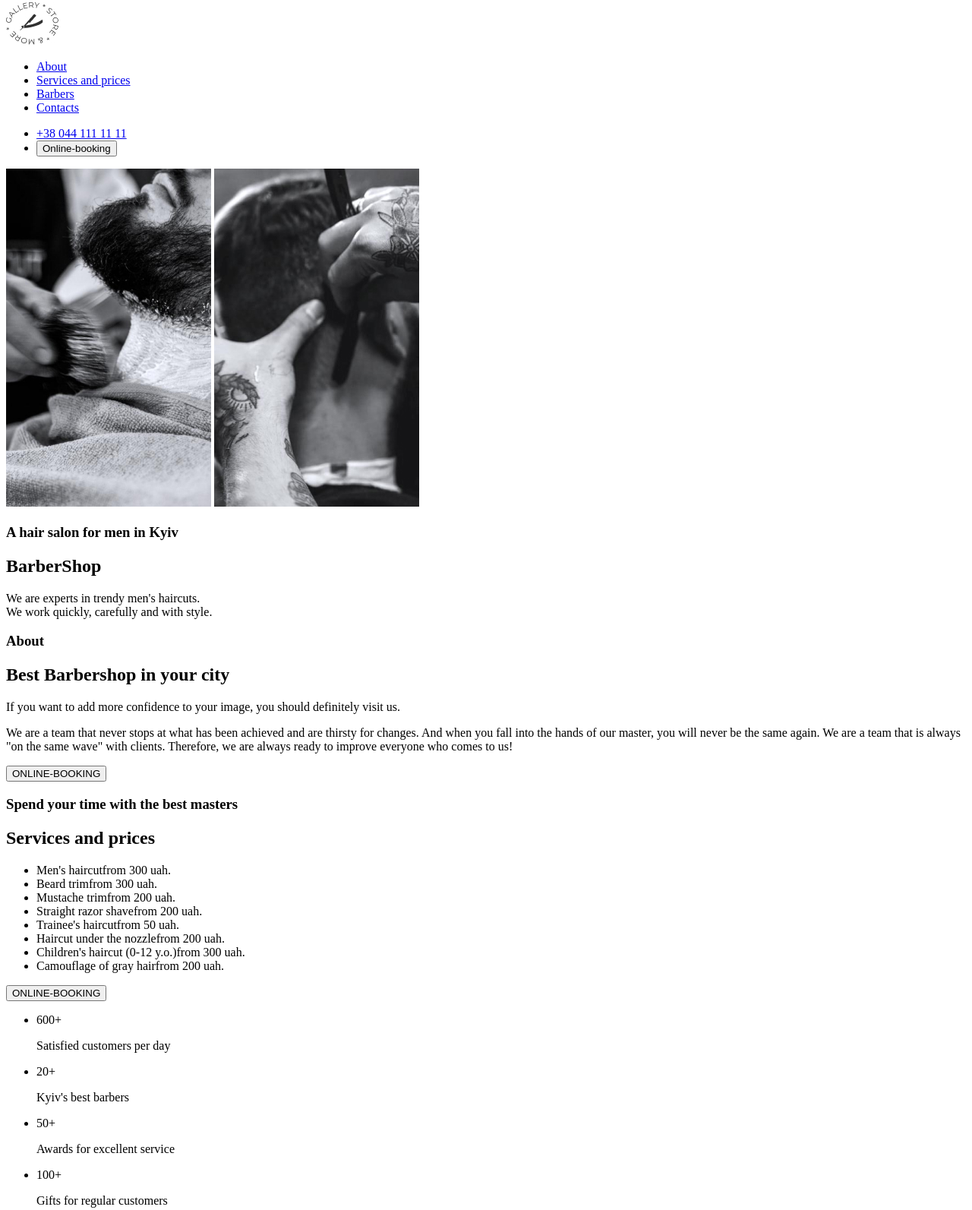
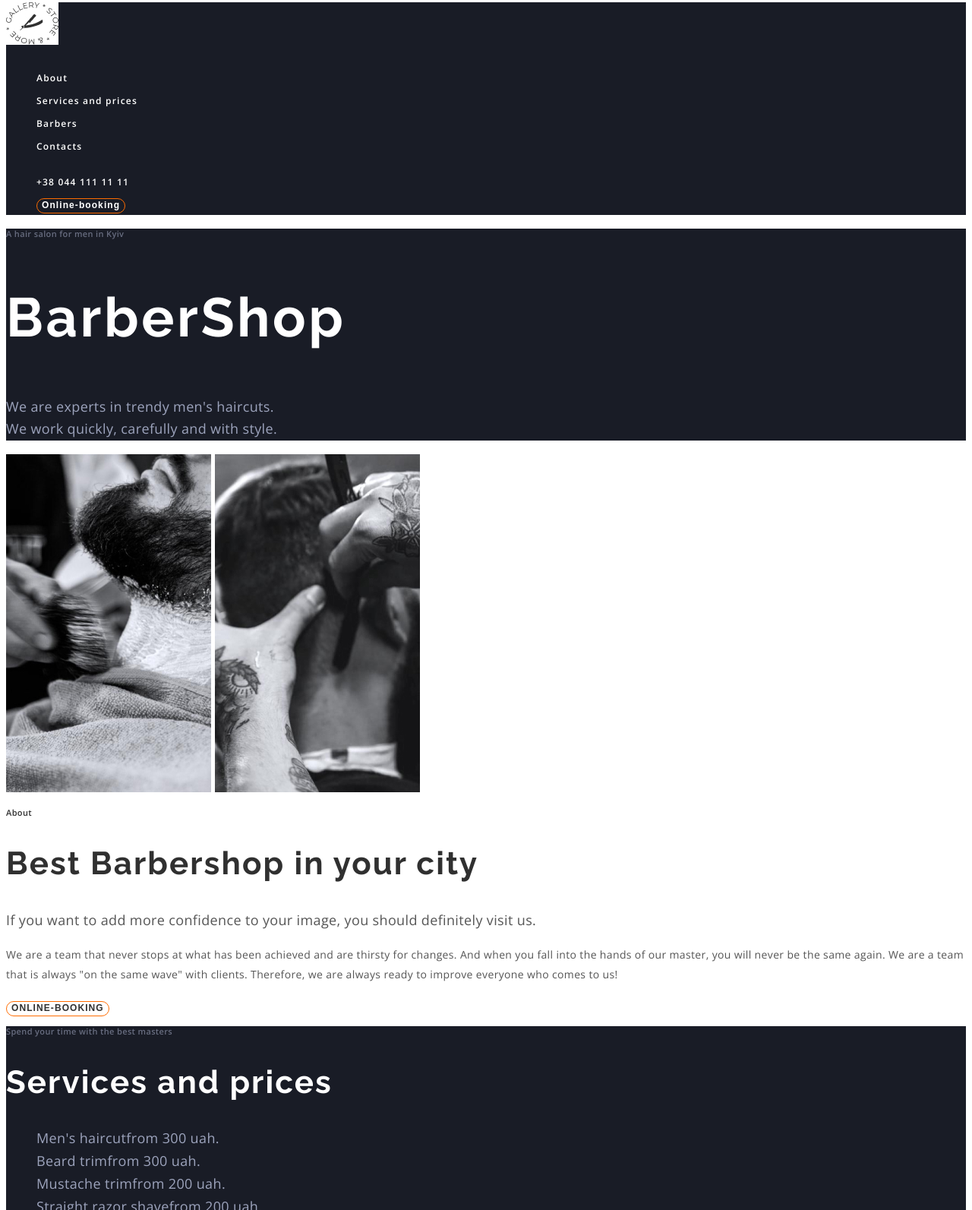
Before and after one commit to Statii87/barbershop, a plain HTML site: page index.html in a window 1280 px wide. Shown: the part 5-1598 px from the top of the page at 76% size. Drawn offline with nearby package versions, Linux system fonts and the light colour scheme.

Commit message:
CSS part 1

```diff
--- /dev/null
+++ b/css/styles.css
@@ -0,0 +1,147 @@
+:root{
+  --hilight-color:#FF6C00;
+  --white-color:#fff;
+  --dark-bg: #191C26;
+}
+body{
+    font-size: 18px;
+    color: #555555;
+    font-family: 'Open Sans', sans-serif;
+    line-height: 1.66;
+    letter-spacing: 0.02em;
+    font-weight: 400;
+}
+.logo{
+    background-color: transparent;
+}
+.unstyled-list{
+    list-style-type: none;
+}
+.link{
+    text-decoration: none;
+}
+.dark-section{
+    background-color: var(--dark-bg);
+}
+.page-section{
+
+}
+.page-section.dark-section{
+
+}
+.page-header{
+    background-color: var(--dark-bg);
+}
+/* Header style */
+.main-nav-link{
+    color: var(--white-color);
+    font-weight: 600;
+    font-size: 12px;
+    line-height: 1.33;
+    letter-spacing: 0.1em;
+}
+.main-nav-link:hover,
+.main-nav-link:focus,
+.main-nav-link:active{
+    color: var(--hilight-color);
+}
+.contact-nav-link{
+    color: var(--white-color);
+    font-weight: 600;
+    font-size: 12px;
+    line-height: 1.33;
+    letter-spacing: 0.1em;
+}
+.contact-nav-link:hover,
+.contact-nav-link:active,
+.contact-nav-link:focus{
+    color: var(--hilight-color);
+}
+.contact-nav-button{
+    color: var(--white-color);
+    font-weight: 600;
+    font-size: 12px;
+    line-height: 1.33;
+    letter-spacing: 0.09em;
+    background-color: transparent;
+    border: 1px solid var(--hilight-color);
+    border-radius: 25px;
+    cursor: pointer;
+}
+.contact-nav-button:hover,
+.contact-nav-button:focus,
+.contact-nav-button:active{
+    background-color: var(--hilight-color);
+    color: var(--white-color);
+}
+/* hero section */
+.hero-section{
+    background-color: #191C26;
+}
+.subtitle-hero {
+    font-style: normal;
+    font-weight: 600;
+    font-size: 11px;
+    line-height: 1.36;
+    color: rgba(157, 164, 189, 0.6);
+}
+.title-hero {
+    font-family: 'Raleway';
+    font-weight: 700;
+    font-size: 72px;
+    line-height: 1.18;
+    letter-spacing: 0.05em;
+    color: var(--white-color);
+}
+.hero-text{
+    color: #9DA4BD;
+}
+/* section */
+.section-subtitle {
+    font-weight: 600;
+    font-size: 11px;
+    line-height: 1.36;
+    color: #303030;
+}
+.dark-section .section-subtitle{
+    color: rgba(157, 164, 189, 0.6);
+}
+.section-title {
+    color: #303030;
+    font-family: 'Raleway';
+    font-weight: 700;
+    font-size: 42px;
+    line-height: 1.16;
+    letter-spacing: 0.05em;
+}
+.dark-section .section-title{
+    color: var(--white-color);
+}
+.section-text {
+}
+.section-text-small {
+    font-size: 14px;
+    line-height: 1.85;
+}
+.section-button {
+    color: #303030;
+    font-weight: 600;
+    font-size: 12px;
+    line-height: 1.33;
+    letter-spacing: 0.09em;
+    border: 1px solid var(--hilight-color);
+    border-radius: 25px;
+    background-color: transparent;
+}
+.section-button:hover,
+.section-button:active,
+.section-button:focus{
+    background-color: var(--hilight-color);
+    color: var(--white-color);
+}
+.services-list-item{
+    color: #9DA4BD;
+}
+.dark-section .section-button {
+    color: var(--white-color);
+}
--- a/index.html
+++ b/index.html
@@ -4,90 +4,97 @@
     <meta charset="UTF-8" />
     <meta http-equiv="X-UA-Compatible" content="IE=edge" />
     <meta name="viewport" content="width=device-width, initial-scale=1.0" />
+    <link rel="stylesheet" href="css/styles.css">
+    <link rel="preconnect" href="https://fonts.googleapis.com">
+    <link rel="preconnect" href="https://fonts.gstatic.com" crossorigin>
+    <link href="https://fonts.googleapis.com/css2?family=Open+Sans:wght@400;600;700&family=Raleway:wght@700&display=swap" rel="stylesheet">
     <title>Barber Shop</title>
   </head>
   <body>
-    <header>
-      <a href="index.html">
+    <header class="page-header">
+      <a class="logo" href="index.html">
         <img src="images/logo.jpg" alt="logo" />
       </a>
       <nav>
-        <ul>
-          <li><a href="about.html">About</a></li>
-          <li><a href="services.html">Services and prices</a></li>
-          <li><a href="barbers.html">Barbers</a></li>
-          <li><a href="contacts.html">Contacts</a></li>
+        <ul class="unstyled-list">
+          <li><a class="link main-nav-link" href="about.html">About</a></li>
+          <li><a class="link main-nav-link" href="services.html">Services and prices</a></li>
+          <li><a class="link main-nav-link" href="barbers.html">Barbers</a></li>
+          <li><a class="link main-nav-link" href="contacts.html">Contacts</a></li>
         </ul>
-        <ul>
+        <ul class="unstyled-list">
           <li>
-            <a href="tel:+380441111111">+38 044 111 11 11</a>
+            <a  class="link contact-nav-link" href="tel:+380441111111">+38 044 111 11 11</a>
           </li>
           <li>
-            <button type="button">Online-booking</button>
+            <button class="contact-nav-button" type="button">Online-booking</button>
           </li>
         </ul>
       </nav>
     </header>
     <main>
-      <section>
-        <div>
-          <img src="images/barber1.jpg" alt="barber1" />
-          <img src="images/barber2.jpg" alt="barber2" />
-        </div>
-        <h3>A hair salon for men in Kyiv</h3>
-        <h1>BarberShop</h1>
-        <p>
+      <section class="hero-section">
+        <h3 class="subtitle-hero">A hair salon for men in Kyiv</h3>
+        <h1 class="title-hero">BarberShop</h1>
+        <p class="hero-text">
           We are experts in trendy men's haircuts. <br />
           We work quickly, carefully and with style.
         </p>
       </section>
-      <section>
-        <h3>About</h3>
-        <h2>Best Barbershop in your city</h2>
-        <p>
+      <!-- about section -->
+      <section class="page-section">
+        <div>
+          <img src="images/barber1.jpg" alt="barber1" width="270" />
+          <img src="images/barber2.jpg" alt="barber2" width="270" />
+        </div>
+        <h3 class="section-subtitle">About</h3>
+        <h2 class="section-title">Best Barbershop in your city</h2>
+        <p class="section-text">
           If you want to add more confidence to your image, you should
           definitely visit us.
         </p>
-        <p>
+        <p class="section-text section-text-small">
           We are a team that never stops at what has been achieved and are
           thirsty for changes. And when you fall into the hands of our master,
           you will never be the same again. We are a team that is always "on the
           same wave" with clients. Therefore, we are always ready to improve
           everyone who comes to us!
         </p>
-        <button type="button">ONLINE-BOOKING</button>
+        <button class="section-button" type="button">ONLINE-BOOKING</button>
       </section>
+      <!-- Services section -->
+      <section class="page-section dark-section">
+        <h3 class="section-subtitle">Spend your time with the best masters</h3>
+        <h2 class="section-title">Services and prices</h2>
+        <ul class="services-list unstyled-list">
+          <li class="services-list-item">Men's haircut<span>from 300 uah.</span></li>
+          <li class="services-list-item">Beard trim<span>from 300 uah.</span></li>
+          <li class="services-list-item">Mustache trim<span>from 200 uah.</span></li>
+          <li class="services-list-item">Straight razor shave<span>from 200 uah.</span></li>
+          <li class="services-list-item">Trainee's haircut<span>from 50 uah.</span></li>
+          <li class="services-list-item">Haircut under the nozzle<span>from 200 uah.</span></li>
+          <li class="services-list-item">Children's haircut (0-12 y.o.)<span>from 300 uah.</span></li>
+          <li class="services-list-item">Camouflage of gray hair<span>from 200 uah.</span></li>
+        </ul>
+        <button class="section-button" type="button">ONLINE-BOOKING</button>
+      </section>
+      <!-- Stats section -->
       <section>
-        <h3>Spend your time with the best masters</h3>
-        <h2>Services and prices</h2>
-        <ul>
-          <li>Men's haircut<span>from 300 uah.</span></li>
-          <li>Beard trim<span>from 300 uah.</span></li>
-          <li>Mustache trim<span>from 200 uah.</span></li>
-          <li>Straight razor shave<span>from 200 uah.</span></li>
-          <li>Trainee's haircut<span>from 50 uah.</span></li>
-          <li>Haircut under the nozzle<span>from 200 uah.</span></li>
-          <li>Children's haircut (0-12 y.o.)<span>from 300 uah.</span></li>
-          <li>Camouflage of gray hair<span>from 200 uah.</span></li>
-        </ul>
-        <button type="button">ONLINE-BOOKING</button>
-      </section>
-      <section>
-        <ul>
-          <li>
-            <p>600<span>+</span></p>
+        <ul class="stats-list unstyled-list">
+          <li class="stats-list-item">
+            <p>600<sup>+</sup></p>
             <p>Satisfied customers per day</p>
           </li>
-          <li>
-            <p>20<span>+</span></p>
+          <li class="stats-list-item">
+            <p>20<sup>+</sup></p>
             <p>Kyiv's best barbers</p>
           </li>
-          <li>
-            <p>50<span>+</span></p>
+          <li class="stats-list-item">
+            <p>50<sup>+</sup></p>
             <p>Awards for excellent service</p>
           </li>
-          <li>
-            <p>100<span>+</span></p>
+          <li class="stats-list-item">
+            <p>100<sup>+</sup></p>
             <p>Gifts for regular customers</p>
           </li>
         </ul>
@@ -101,22 +108,22 @@
       <section>
         <h3>For true enjoyers of the atmosphere</h3>
         <h2>Our barbers</h2>
-        <ul>
+        <ul class="unstyled-list">
           <li>
-            <img src="images/Artist/John_Smith.jpg" alt="John Smith at work" />
+            <img src="images/Artist/John_Smith.jpg" alt="John Smith at work" width="370" />
             <h4>John Smith</h4>
             <p>Extreme Barber</p>
           </li>
           <li>
             <img
-              src="images/Artist/Michele_Doe.jpg"
+              src="images/Artist/Michele_Doe.jpg" width="370"
               alt="Michele Doe at work"
             />
             <h4>Michele Doe</h4>
             <p>Extreme Barber</p>
           </li>
           <li>
-            <img src="images/Artist/Alan_Black.jpg" alt="Alan Black at work" />
+            <img src="images/Artist/Alan_Black.jpg" alt="Alan Black at work" width="370" />
             <h4>Alan Black</h4>
             <p>Extreme Barber</p>
           </li>
@@ -125,28 +132,28 @@
       <section>
         <h3>In Latin, "barba" means "beard"</h3>
         <h2 hidden>Image Gallery</h2>
-        <ul>
+        <ul class="unstyled-list">
           <li>
             <img
-              src="images/Gallery/barbershop_01.jpg"
+              src="images/Gallery/barbershop_01.jpg" width="270"
               alt="our barbershop_01"
             />
           </li>
           <li>
             <img
-              src="images/Gallery/barbershop_02.jpg"
+              src="images/Gallery/barbershop_02.jpg" width="270"
               alt="our barbershop_02"
             />
           </li>
           <li>
             <img
-              src="images/Gallery/barbershop_03.jpg"
+              src="images/Gallery/barbershop_03.jpg" width="270"
               alt="our barbershop_03"
             />
           </li>
           <li>
             <img
-              src="images/Gallery/barbershop_04.jpg"
+              src="images/Gallery/barbershop_04.jpg" width="270"
               alt="our barbershop_04"
             />
           </li>
@@ -159,18 +166,18 @@
         <div>
           <h2>Contacts</h2>
           <address>
-            <ul>
+            <ul class="unstyled-list">
               <li>
-                <a
+                <a class="link"
                   href="https://goo.gl/maps/KEPnjErQkgBaf3cD9"
                   rel="nofollow"
                   target="_blank"
                   >st. Vasilkovaya, 7A Kiev, 08132</a
                 >
               </li>
-              <li><a href="tel:+380441111111">+38 044 111 11 11</a></li>
+              <li><a class="link" href="tel:+380441111111">+38 044 111 11 11</a></li>
               <li>
-                <a href="mailto:barbershop@email.com"></a>barbershop@email.com
+                <a class="link" href="mailto:barbershop@email.com">barbershop@email.com</a>
               </li>
             </ul>
           </address>
@@ -181,9 +188,9 @@
     </main>
     <footer>
       <p>&#169;Copyright 2020</p>
-      <ul>
-        <li><a href="" target="_blank"></a> Instagram</li>
-        <li><a href="" target="_blank"></a> Youtube</li>
+      <ul class="unstyled-list">
+        <li><a class="link" href="" target="_blank"></a> Instagram</li>
+        <li><a class="link" href="" target="_blank"></a> Youtube</li>
       </ul>
     </footer>
   </body>
```
